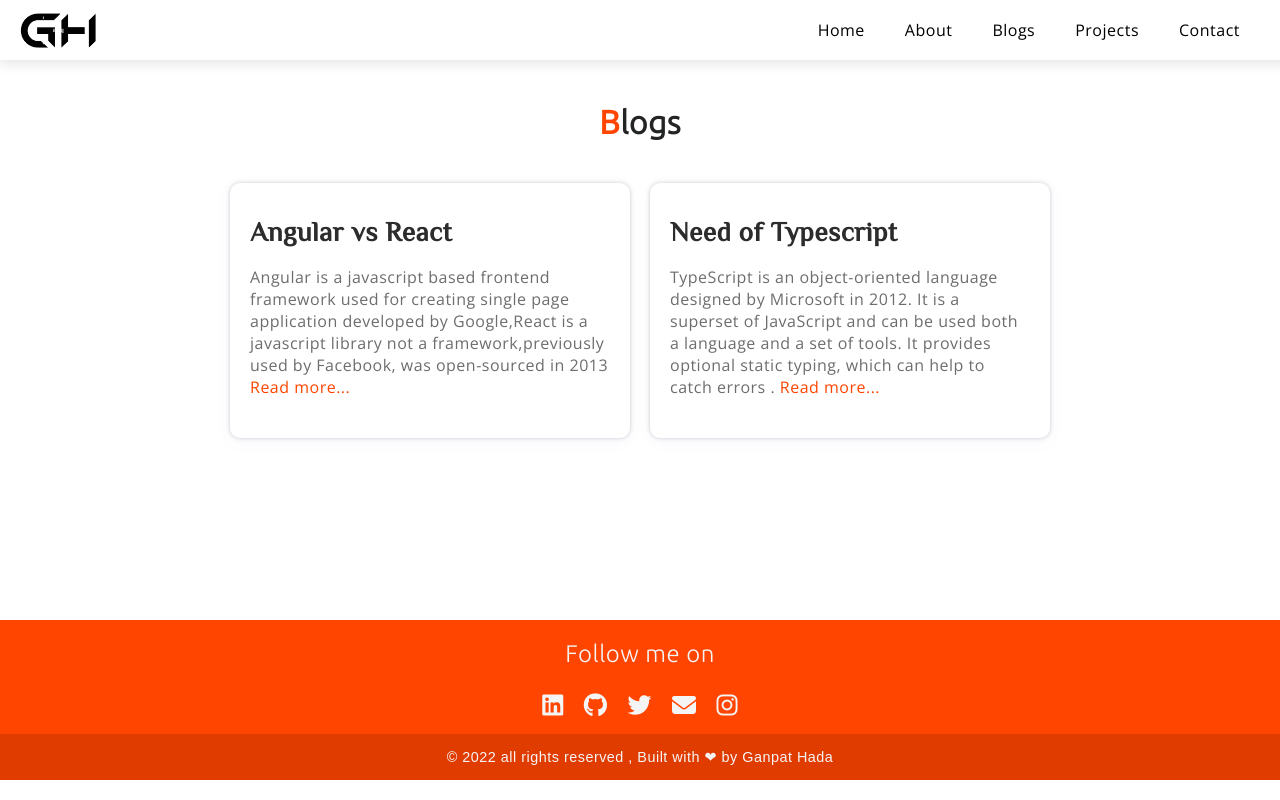
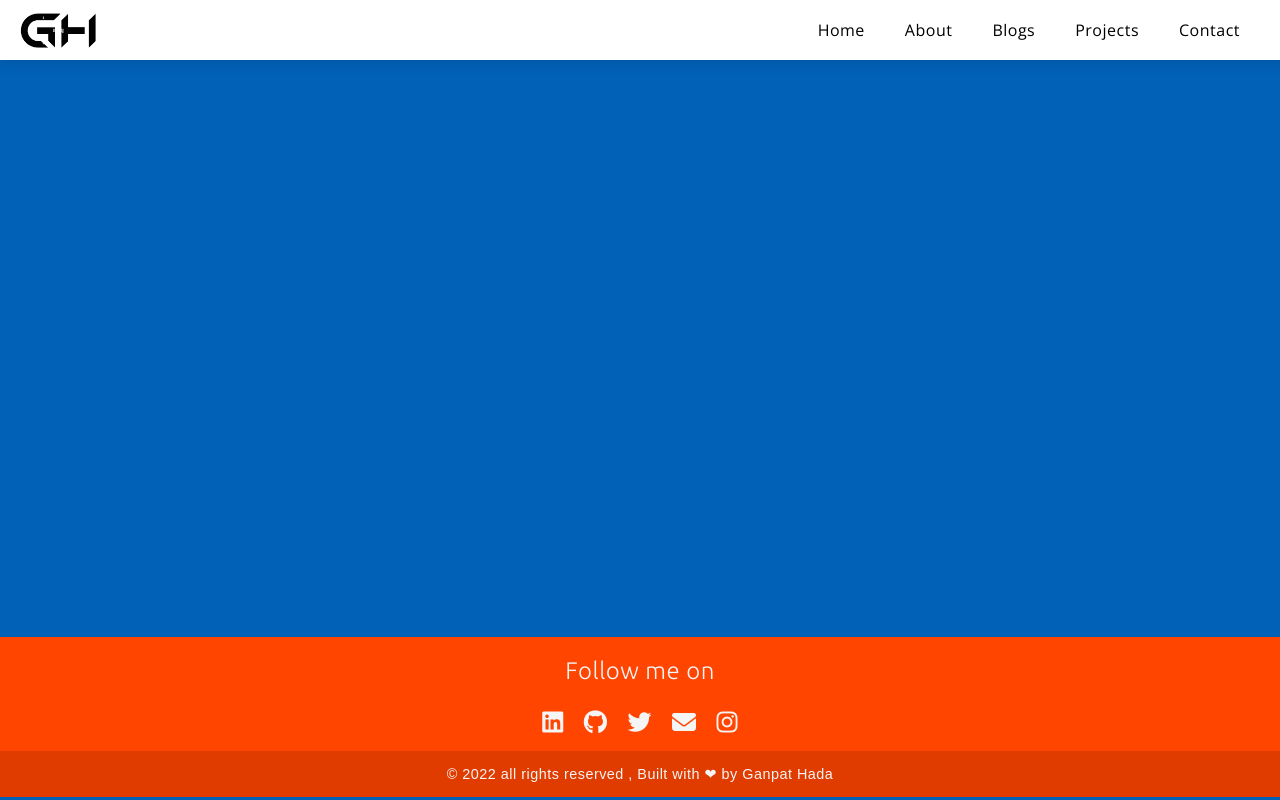
Before and after one commit to GanpatHada/ganpathada-portfolio, a React (Create React App) app: page /blogs in a window 1280 px wide. Built offline with nearby package versions, Linux system fonts and the light colour scheme; a web font is replaced by a local one.

Commit message:
--no-comit

```diff
--- a/src/App.css
+++ b/src/App.css
@@ -13,8 +13,11 @@
 
 
 }
+body{
+  background-color: #0061b7;
+}
 #content{
-  min-height: calc(100vh - 240px);
+  min-height: calc(100vh - 223px);
 }
 .prevsblock{
   background-color: white;
--- a/src/components/Blogs.js
+++ b/src/components/Blogs.js
@@ -2,7 +2,7 @@ import React from 'react'
 const Blogs = () => {
     return (
         <div id='blogs' className='mainblocks'>
-            <h1><span>B</span>logs</h1>
+            {/* <h1><span>B</span>logs</h1>
             <div className="blogslist">
                 <div id="blog1" className='blogs'>
                     <h1>Angular vs React</h1>
@@ -14,7 +14,7 @@ const Blogs = () => {
                     <span>TypeScript is an object-oriented language designed by Microsoft in 2012. It is a superset of JavaScript and can be used both a language and a set of tools. It provides optional static typing, which can help to catch errors .</span>
                     <a href="https://ganpathada.hashnode.dev/need-of-typescript" target='_blank'> Read more...</a>
                 </div>
-            </div>
+            </div> */}
 
         </div>
     )
```
